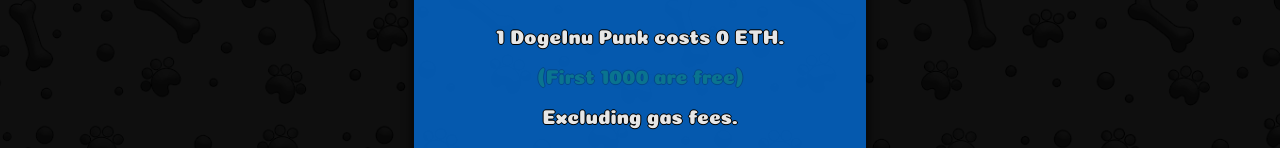
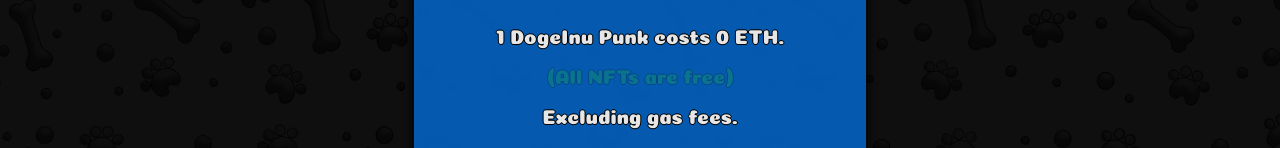
Before and after one commit to guelmi92/WebMinter, a React (Create React App) app: page / in a window 1280 px wide. Shown: the part 399-547 px from the top of the page. Built offline with nearby package versions, Linux system fonts and the light colour scheme.

Commit message:
Update App.js

```diff
--- a/src/App.js
+++ b/src/App.js
@@ -316,7 +316,7 @@ function App() {
                 <s.TextDescription1
                   style={{ textAlign: "center", color: "var(--test-color2" }}
                 >
-                  (First 1000 are free)
+                  (All NFTs are free)
                 </s.TextDescription1>
                 <s.SpacerXSmall />
                 <s.TextDescription
```
